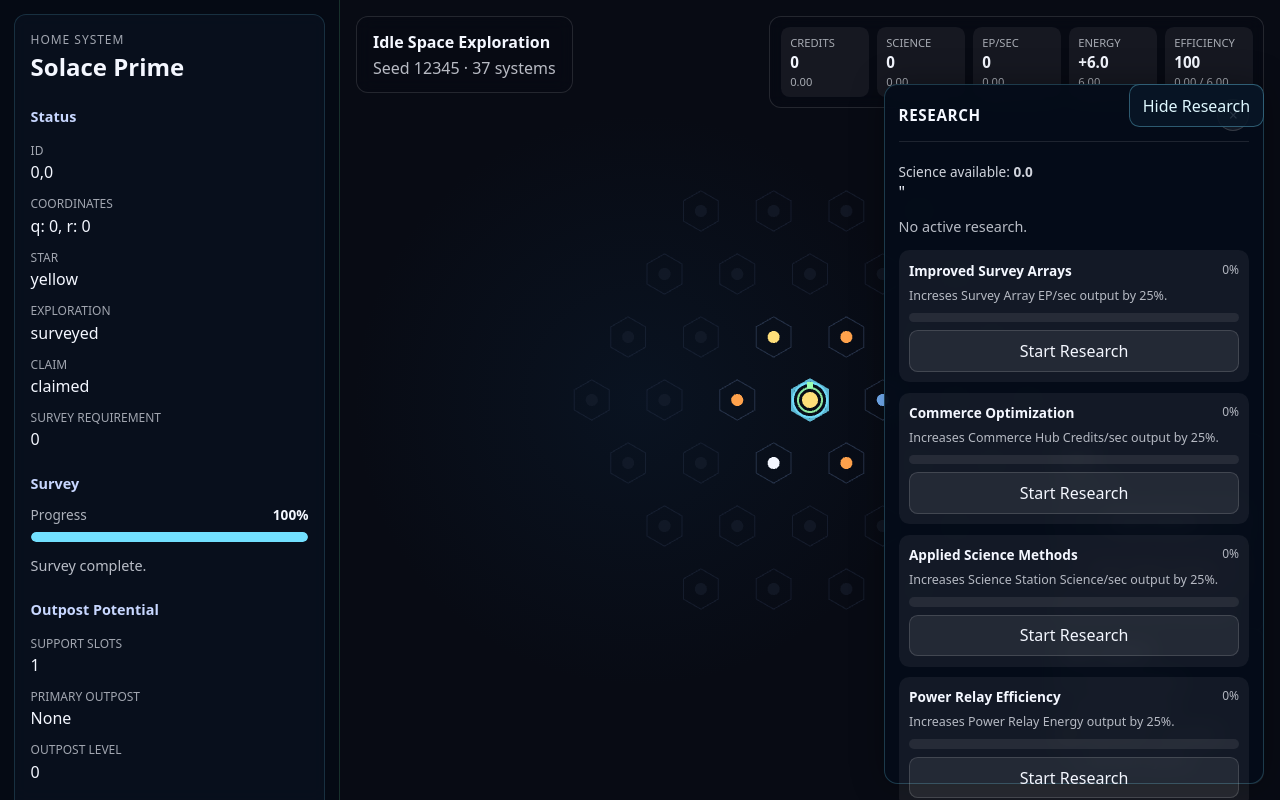
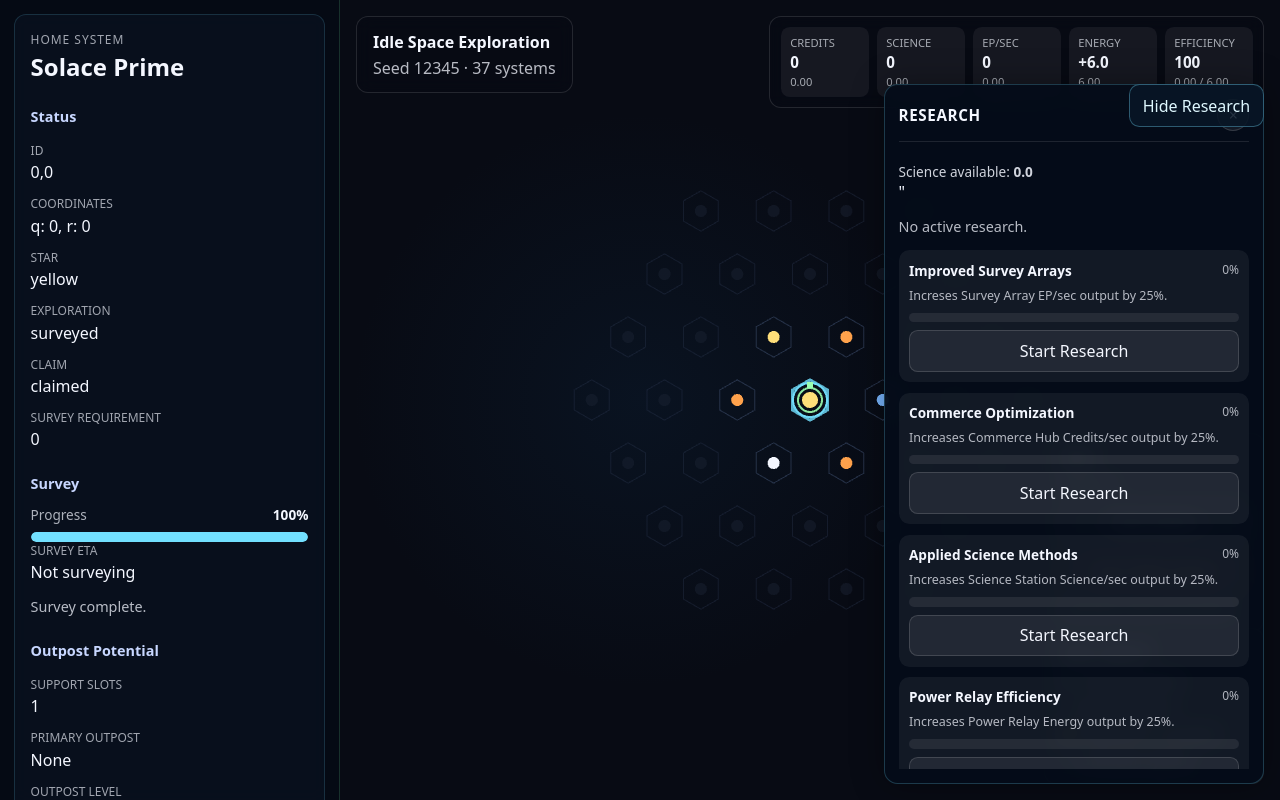
Before and after one commit to michael-speer87/idle-space-exploration, a React (Vite) app: page / in a window 1280 px wide. Built offline with nearby package versions, Linux system fonts and the light colour scheme.

Commit message:
Added Survey and Research Timer

```diff
--- a/src/components/ResearchPanel.tsx
+++ b/src/components/ResearchPanel.tsx
@@ -4,6 +4,7 @@ import {
     type ResearchProjectId,
 } from "../game/config/research";
 import type { ResearchState } from "../game/types";
+import { formatDuration } from "../game/utils/formatDuration";
 
 type ResearchPanelProps = {
     research: ResearchState;
@@ -23,6 +24,19 @@ export function ResearchPanel({
             ? RESEARCH_PROJECTS[research.activeProjectId]
             : null;
 
+    const activeResearchSecondsRemaining =
+        activeProject !== null && research.speedPerSecond > 0 && research.activeProjectId !== null
+            ? (activeProject.scienceCost - research.projectsById[research.activeProjectId].progress) /
+            research.speedPerSecond
+            : null;
+
+    const activeResearchEtaLabel =
+        activeResearchSecondsRemaining !== null
+            ? formatDuration(activeResearchSecondsRemaining)
+            : "No active research";
+
+
+
     return (
         <div className="research-panel">
             <p className="research-summary">
@@ -32,9 +46,14 @@ export function ResearchPanel({
             {activeProject === null ? (
                 <p className="panel-note">No active research.</p>
             ) : (
-                <p className="panel-note">
-                    Active: <strong>{activeProject.name}</strong>
-                </p>
+                <div>
+                    <p className="panel-note">
+                        Active: <strong>{activeProject.name}</strong>
+                    </p>
+                    <p className="panel-note">
+                        ETA: {activeResearchEtaLabel}
+                    </p>
+                </div>
             )}
 
             <div className="research-project-list">
--- a/src/components/SelectedSystemPanel.tsx
+++ b/src/components/SelectedSystemPanel.tsx
@@ -10,6 +10,7 @@ import {
 } from "../game/config/outposts"
 import type { OutpostClaimOption, PrimaryOutpostUpgradeOption } from "../game/systems/outpostSystem";
 import { getSurveyRequirementForSystem } from "../game/systems/explorationSystem";
+import { formatDuration } from "../game/utils/formatDuration";
 
 type SelectedSystemPanelProps = {
   gameState: GameState;
@@ -56,6 +57,17 @@ export function SelectedSystemPanel({
       : system.explorationState === "surveyed"
         ? 100
         : 0;
+
+  const surveySecondsRemaining =
+    activeSurvey !== null && activeSurvey.speedPerSecond > 0
+      ? (activeSurvey.requiredProgress - activeSurvey.progress) /
+        activeSurvey.speedPerSecond
+      : null;
+
+  const surveyEtaLabel =
+    surveySecondsRemaining !== null
+      ? formatDuration(surveySecondsRemaining)
+      : "Not surveying"
 
   return (
     <section className="system-panel">
@@ -104,13 +116,15 @@ export function SelectedSystemPanel({
           <p className="panel-note">Survey in progress...</p>
         )}
 
+        <PanelRow label="Survey ETA" value={surveyEtaLabel} />
+
         {activeSurvey === null && canBeginSurvey && (
           <button
             className="primary-action-button"
             type="button"
             onClick={onBeginSurvey}
           >
-            Begin First Free Survey
+            {firstFreeSurveyAvailable ? "Begin Free Survey" : "Begin Survey"}
           </button>
         )}
 
--- a/src/game/config/research.ts
+++ b/src/game/config/research.ts
@@ -22,7 +22,7 @@ export const RESEARCH_PROJECTS: Record<
   improved_survey_arrays: {
     id: "improved_survey_arrays",
     name: "Improved Survey Arrays",
-    scienceCost: 1000000,
+    scienceCost: 1_500,
     prerequisiteIds: [],
     description: "Increses Survey Array EP/sec output by 25%.",
   },
@@ -30,7 +30,7 @@ export const RESEARCH_PROJECTS: Record<
   commerce_optimization: {
     id: "commerce_optimization",
     name: "Commerce Optimization",
-    scienceCost: 12,
+    scienceCost: 1_500,
     prerequisiteIds: [],
     description: "Increases Commerce Hub Credits/sec output by 25%.",
   },
@@ -38,7 +38,7 @@ export const RESEARCH_PROJECTS: Record<
   applied_science_methods: {
     id: "applied_science_methods",
     name: "Applied Science Methods",
-    scienceCost: 12,
+    scienceCost: 2_000,
     prerequisiteIds: [],
     description: "Increases Science Station Science/sec output by 25%.",
   },
@@ -46,7 +46,7 @@ export const RESEARCH_PROJECTS: Record<
   power_relay_efficiency: {
     id: "power_relay_efficiency",
     name: "Power Relay Efficiency",
-    scienceCost: 15,
+    scienceCost: 2_500,
     prerequisiteIds: [],
     description: "Increases Power Relay Energy output by 25%.",
   },
@@ -54,7 +54,7 @@ export const RESEARCH_PROJECTS: Record<
   extraction_handling: {
     id: "extraction_handling",
     name: "Extraction Handling",
-    scienceCost: 15,
+    scienceCost: 2_000,
     prerequisiteIds: [],
     description: "Increases Extraction Rig Credits/sec output by 25%.",
   },
@@ -62,7 +62,7 @@ export const RESEARCH_PROJECTS: Record<
   outpost_tier_ii: {
     id: "outpost_tier_ii",
     name: "Outpost Tier II",
-    scienceCost: 25,
+    scienceCost: 7_500,
     prerequisiteIds: [
       "improved_survey_arrays",
       "commerce_optimization",
@@ -74,7 +74,7 @@ export const RESEARCH_PROJECTS: Record<
   basic_influence_calibration: {
     id: "basic_influence_calibration",
     name: "Basic Influence Calibration",
-    scienceCost: 30,
+    scienceCost: 5_000,
     prerequisiteIds: ["outpost_tier_ii"],
     description: "Future effect: prepare the first Influence reset.",
   },
--- a/src/game/systems/researchSystem.ts
+++ b/src/game/systems/researchSystem.ts
@@ -110,6 +110,8 @@ export function advanceActiveResearch(
 
     const maxScienceToSpend = state.research.speedPerSecond * seconds;
 
+    console.log(maxScienceToSpend)
+
     const scienceSpent = Math.min(
         state.resources.science,
         maxScienceToSpend,
--- /dev/null
+++ b/src/game/utils/formatDuration.ts
@@ -0,0 +1,21 @@
+export function formatDuration(totalSeconds: number): string {
+    if (!Number.isFinite(totalSeconds) || totalSeconds < 0) {
+        return "Unknown";
+    }
+
+    const roundedSeconds = Math.ceil(totalSeconds);
+
+    const hours = Math.floor(roundedSeconds / 3600);
+    const minutes = Math.floor((roundedSeconds % 3600) / 60);
+    const seconds = roundedSeconds % 60;
+
+    if (hours > 0) {
+        return `${hours}h ${minutes}m ${seconds}s`
+    }
+
+    if (minutes > 0) {
+        return `${minutes}m ${seconds}s`;
+    }
+
+    return `${seconds}s`
+}
--- a/src/index.css
+++ b/src/index.css
@@ -611,3 +611,75 @@ dd {
   background: rgba(255, 255, 255, 0.06);
   color: #f4f7ff;
 }
+
+
+/* Test CSS */
+
+.research-drawer-toggle {
+  position: absolute;
+  z-index: 5;
+  top: 5.25rem;
+  right: 1rem;
+  padding: 0.6rem 0.8rem;
+  border: 1px solid rgba(114, 224, 255, 0.35);
+  border-radius: 0.65rem;
+  background: rgba(8, 22, 38, 0.88);
+  color: #dff8ff;
+}
+
+.research-drawer {
+  position: absolute;
+  z-index: 4;
+  top: 5.25rem;
+  right: 1rem;
+  bottom: 1rem;
+  width: 380px;
+  display: grid;
+  grid-template-rows: auto minmax(0, 1fr);
+  gap: 0.75rem;
+  padding: 0.85rem;
+  overflow: hidden;
+  border: 1px solid rgba(114, 224, 255, 0.22);
+  border-radius: 0.85rem;
+  background: rgba(5, 13, 25, 0.92);
+  backdrop-filter: blur(10px);
+  box-shadow: 0 0 32px rgba(0, 0, 0, 0.35);
+  transform: translateX(calc(100% + 2rem));
+  pointer-events: none;
+  transition: transform 180ms ease-out;
+}
+
+.research-drawer-open {
+  transform: translateX(0);
+  pointer-events: auto;
+}
+
+.research-drawer-header {
+  display: flex;
+  align-items: center;
+  justify-content: space-between;
+  gap: 1rem;
+  padding-bottom: 0.65rem;
+  border-bottom: 1px solid rgba(255, 255, 255, 0.1);
+}
+
+.research-drawer-header h2 {
+  margin: 0;
+  font-size: 0.95rem;
+  letter-spacing: 0.04em;
+  text-transform: uppercase;
+}
+
+.research-drawer-header button {
+  width: 2rem;
+  height: 2rem;
+  border: 1px solid rgba(255, 255, 255, 0.14);
+  border-radius: 999px;
+  background: rgba(255, 255, 255, 0.06);
+  color: #f4f7ff;
+}
+
+.research-drawer-body {
+  min-height: 0;
+  overflow: auto;
+}
```
